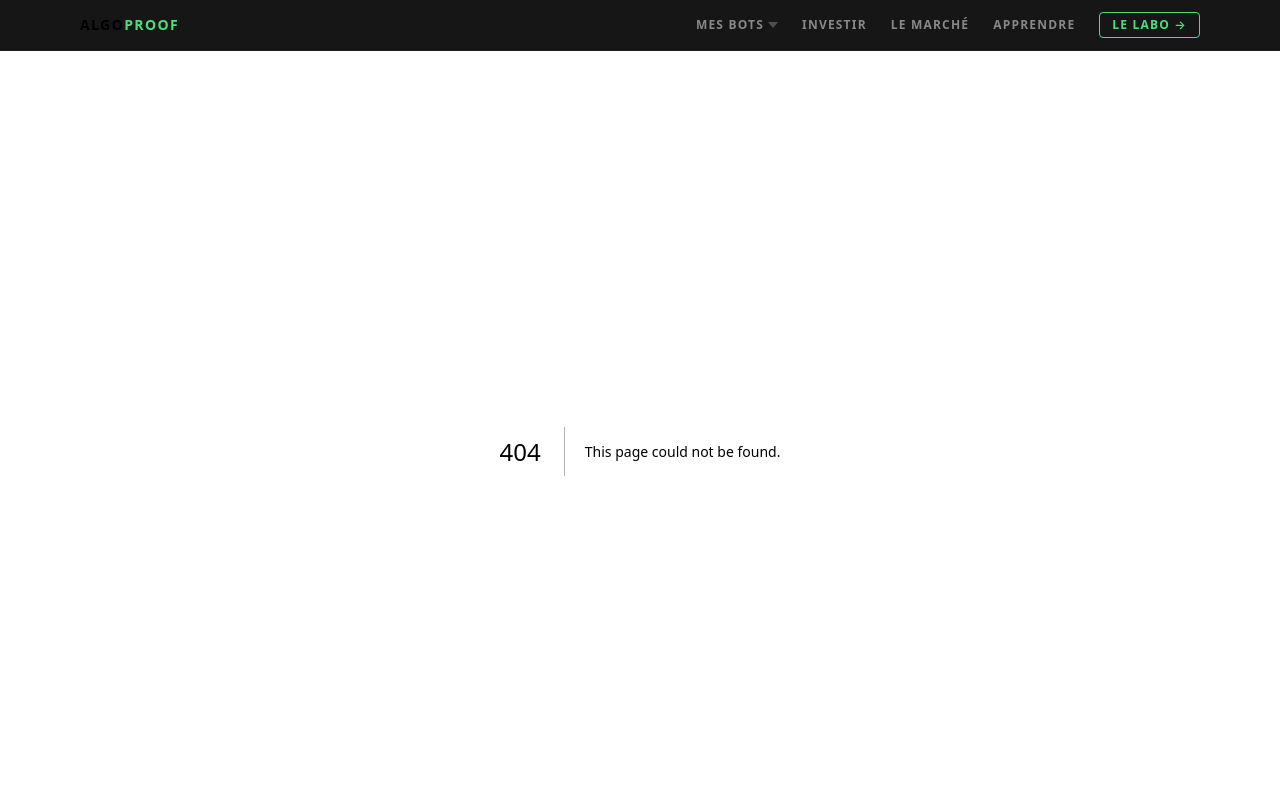
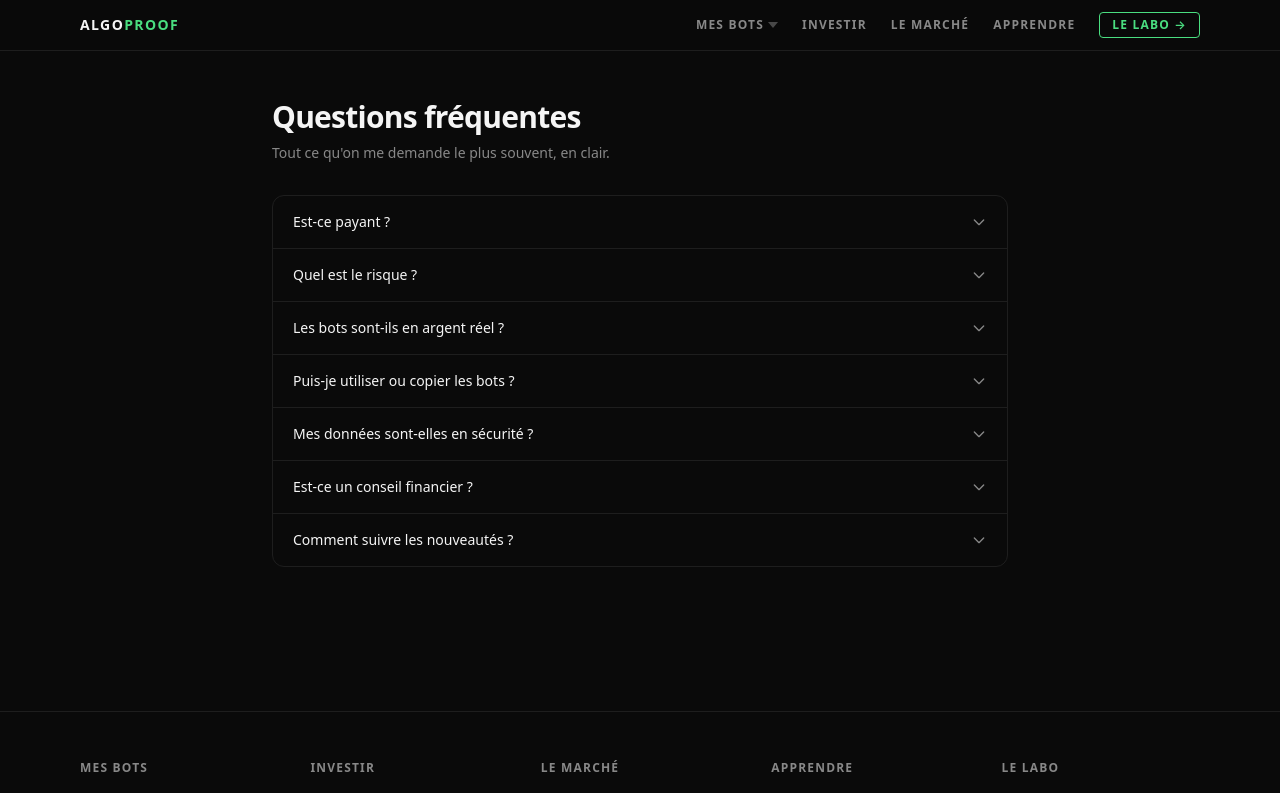
Before and after one commit to Tosmahdess/algoproof, a Next.js app: page /faq in a window 1280 px wide. Before the commit this address had no page. Shown: the top 793 px of the page. Built offline with nearby package versions, Linux system fonts and the light colour scheme.

Commit message:
feat(pages): /faq global FAQ with FAQPage JSON-LD

```diff
--- /dev/null
+++ b/src/app/faq/page.tsx
@@ -0,0 +1,30 @@
+import type { Metadata } from 'next'
+import JsonLd from '@/components/JsonLd'
+import { faqJsonLd } from '@/lib/jsonld'
+import FaqAccordion from '@/components/FaqAccordion'
+
+export const metadata: Metadata = {
+  title: 'FAQ — questions fréquentes sur AlgoProof',
+  description: 'Est-ce payant ? Quel est le risque ? Puis-je utiliser les bots ? Mes données ? Paper vs live ? Les réponses, en clair.',
+}
+
+const FAQ = [
+  { question: 'Est-ce payant ?', answer: 'Tout ce qui est sur le site est gratuit. Le labo est explorable sans compte ; un compte servira plus tard pour sauvegarder ton travail. Aucune offre payante n\'est active aujourd\'hui.' },
+  { question: 'Quel est le risque ?', answer: 'Le trading comporte un risque de perte. C\'est exactement pourquoi je montre aussi mes pertes et mes drawdowns. Rien ici n\'est un conseil financier : c\'est ma recherche, partagée en transparence.' },
+  { question: 'Les bots sont-ils en argent réel ?', answer: 'La plupart tournent en paper trading (simulation fidèle sur de vraies données, sans argent réel). Les bots en argent réel sont marqués « live ». Le statut est toujours affiché.' },
+  { question: 'Puis-je utiliser ou copier les bots ?', answer: 'Le code des bots n\'est pas public. Tu peux suivre tous leurs trades en transparence, et tester tes propres stratégies dans le labo.' },
+  { question: 'Mes données sont-elles en sécurité ?', answer: 'Le site n\'exige aucune donnée personnelle pour être consulté. Quand le labo demandera un compte, ce sera par simple lien magique (email), sans mot de passe à gérer.' },
+  { question: 'Est-ce un conseil financier ?', answer: 'Non. AlgoProof est un laboratoire de recherche personnel partagé en public. Rien de ce qui est publié ne constitue un conseil en investissement.' },
+  { question: 'Comment suivre les nouveautés ?', answer: 'Le journal recense tous les changements, et le blog publie mon suivi régulier. Je partage aussi sur X (@algoproof).' },
+]
+
+export default function FaqPage() {
+  return (
+    <main className="max-w-3xl mx-auto px-4 py-12">
+      <JsonLd data={faqJsonLd(FAQ)} />
+      <h1 className="text-3xl font-bold tracking-tight mb-2">Questions fréquentes</h1>
+      <p className="text-sm text-muted mb-8 max-w-2xl">Tout ce qu&apos;on me demande le plus souvent, en clair.</p>
+      <FaqAccordion items={FAQ} />
+    </main>
+  )
+}
```
